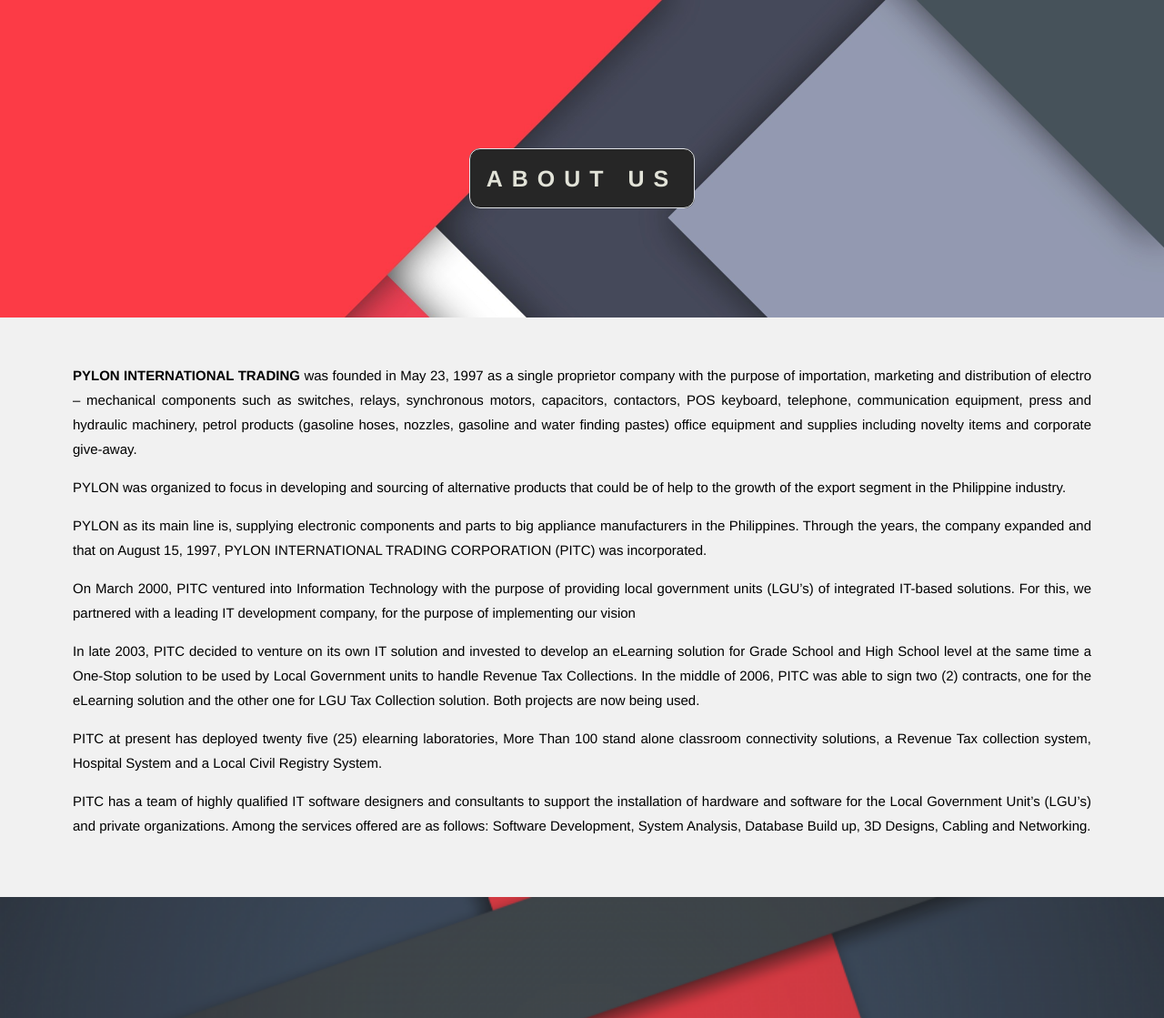
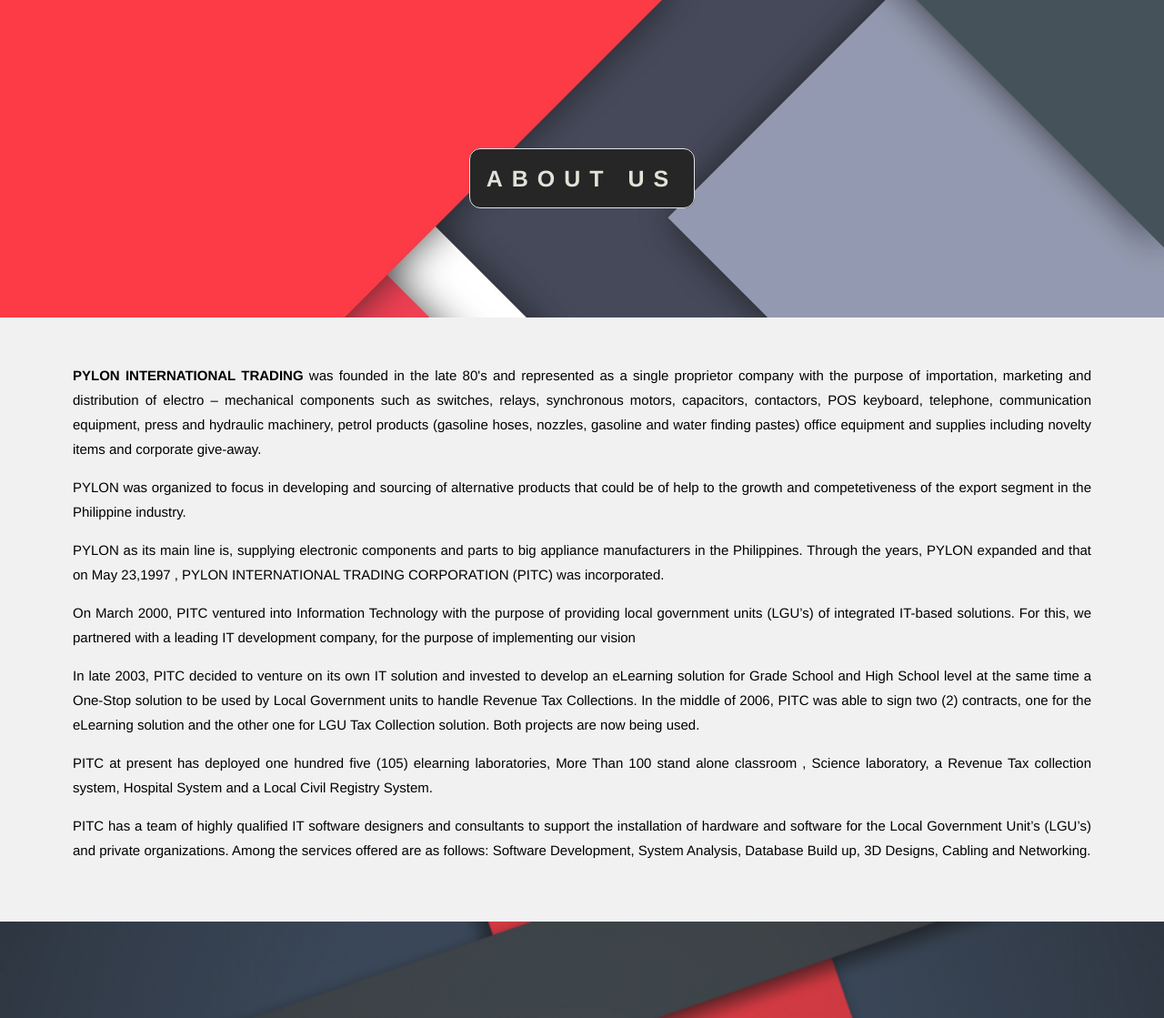
Before and after one commit to hijax231/pyloncompanywebsite, a CodeIgniter app: page /database/ in a window 1280 px wide. Shown: the part 2986-4105 px from the top of the page at 91% size. Run offline with CodeIgniter, Linux system fonts and the light colour scheme.

Commit message:
update done need pdf

```diff
--- a/application/views/main/index.php
+++ b/application/views/main/index.php
@@ -266,7 +266,7 @@
 
 <div class="pm1"style="color:black;background-color:#F1F1F1;text-align:center;text-align: justify;">
 
-	<p><b>PYLON INTERNATIONAL TRADING</b> was founded in May 23, 1997 as a single proprietor company
+	<p><b>PYLON INTERNATIONAL TRADING</b> was founded in the late 80's and represented as a single proprietor company
 		with the purpose of importation, marketing and distribution of electro – mechanical components such as
 		switches, relays, synchronous motors, capacitors, contactors, POS keyboard, telephone, communication
 		equipment, press and hydraulic machinery, petrol products (gasoline hoses, nozzles, gasoline and water
@@ -274,11 +274,11 @@
 
 
 	<p>PYLON was organized to focus in developing and sourcing of alternative products that could be of
-		help to the growth of the export segment in the Philippine industry.
+		help to the growth and competetiveness of the export segment in the Philippine industry.
 	</p>
 
 	<p>PYLON as its main line is, supplying electronic components and parts to big appliance manufacturers in
-		the Philippines. Through the years, the company expanded and that on August 15, 1997, PYLON
+		the Philippines. Through the years, PYLON expanded and that on May 23,1997 , PYLON
 		INTERNATIONAL TRADING CORPORATION (PITC) was incorporated.</p>
 
 
@@ -295,8 +295,8 @@
 	</p>
 
 
-	<p>PITC at present has deployed twenty five (25) elearning laboratories, More Than 100 stand alone classroom
-		connectivity solutions, a Revenue Tax collection system, Hospital System and a Local Civil
+	<p>PITC at present has deployed one hundred five (105) elearning laboratories, More Than 100 stand alone classroom ,
+		Science laboratory, a Revenue Tax collection system, Hospital System and a Local Civil
 		Registry System.
 
 	</p>
```
